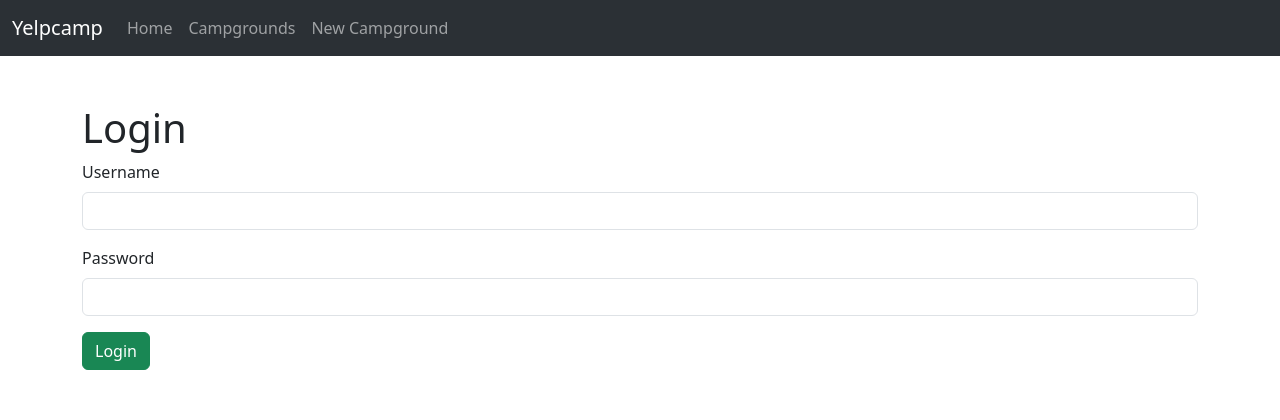
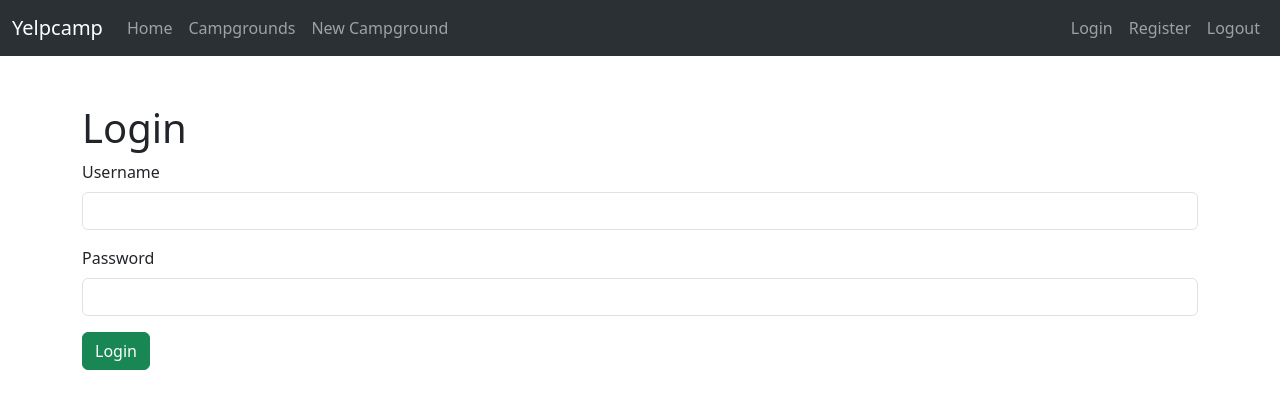
Before and after one commit to iscRamirezAbril/yelpcamp, a Node server app: page /login in a window 1280 px wide. Shown: the top 420 px of the page. Run offline with Node 20, Linux system fonts and the light colour scheme; some libraries are stand-ins or nearby versions.

Commit message:
Adding "Log Out" functionality and Navbar modifications

```diff
--- a/routes/users.js
+++ b/routes/users.js
@@ -39,4 +39,15 @@ router.post('/login', passport.authenticate('local', { failureFlash: true, failu
     res.redirect('/campgrounds');
 });
 
-module.exports = router; // === Exporting routes from this file === //
+router.get('/logout', (req, res, next) => {
+    req.logout(function (err) {
+        if (err) {
+            return next(err);
+        }
+        req.flash('success', 'Goodbye!');
+        res.redirect('/campgrounds');
+    });
+});
+
+// === Exporting routes from this file === //
+module.exports = router;
--- a/views/partials/navbar.ejs
+++ b/views/partials/navbar.ejs
@@ -17,5 +17,11 @@
                 </li>
             </ul>
         </div>
+
+        <div class="navbar-nav ml-auto">
+            <a href="/login" class="nav-link">Login</a>
+            <a href="/register" class="nav-link">Register</a>
+            <a href="/logout" class="nav-link">Logout</a>
+        </div>
     </div>
 </nav>
```
